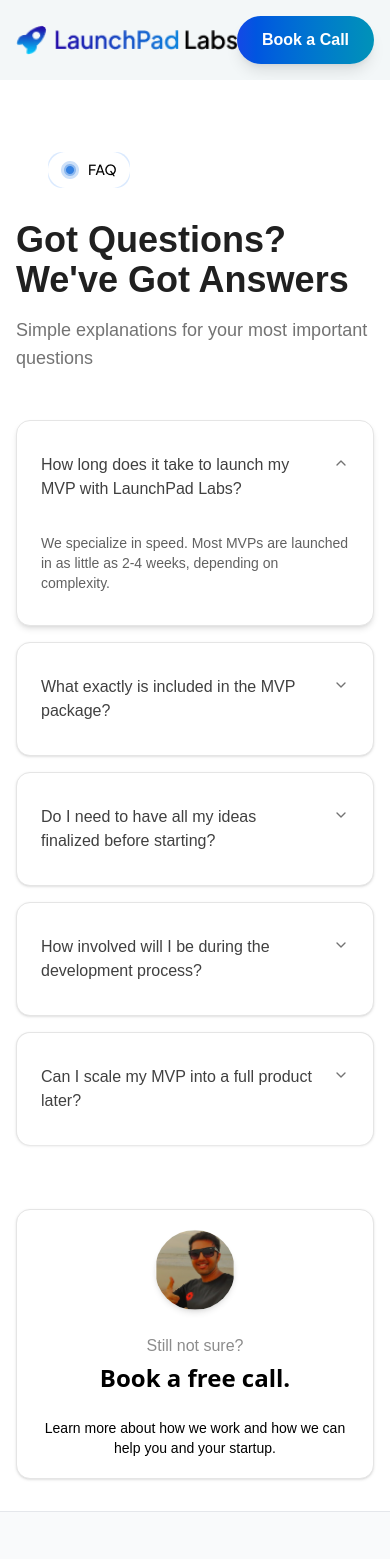
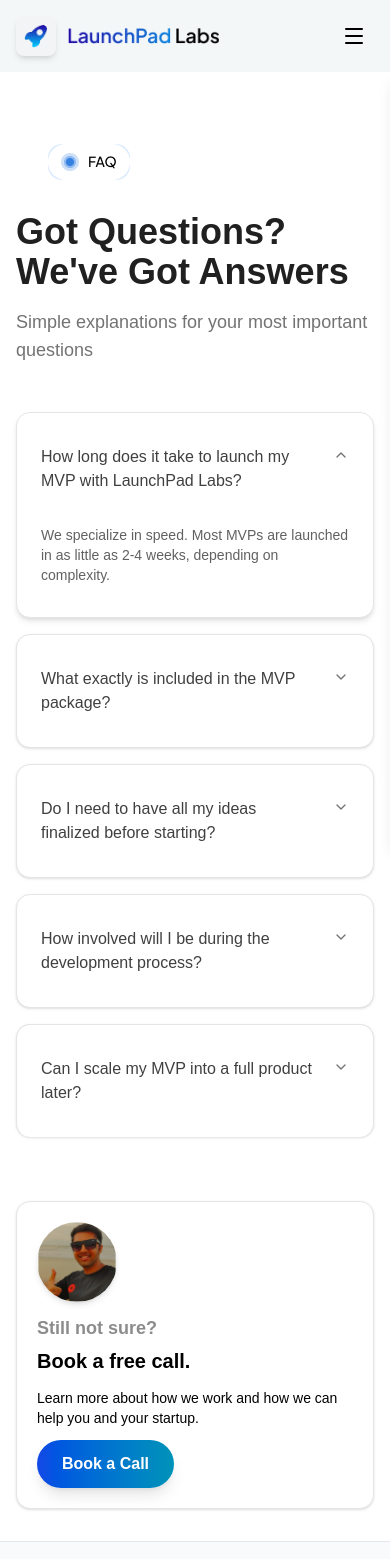
Before and after one commit to keshrinandan99/LaunchPadLabs, a React (Vite) app: page /faq in a window 390 px wide. Shown: the top 1559 px of the page. Built offline with nearby package versions, Linux system fonts and the light colour scheme.

Commit message:
v1 completed

```diff
--- a/src/components/Card.jsx
+++ b/src/components/Card.jsx
@@ -11,7 +11,8 @@ export const Card = ({
   onViewClick,
 }) => {
   return (
-    <article className="bg-card rounded-2xl shadow-sm hover:shadow-md transition-shadow duration-300 overflow-hidden border border-border">
+
+    <article className=" rounded-2xl shadow-sm hover:shadow-md transition-shadow duration-300 overflow-hidden ">
       <div className="grid md:grid-cols-2 gap-6 p-8 md:p-10">
         {/* Left Content */}
         <div className="flex flex-col justify-between space-y-6">
@@ -41,7 +42,7 @@ export const Card = ({
               variant="outline"
               size="lg"
               onClick={onViewClick}
-              className="group rounded-full border-2 border-primary text-primary hover:bg-primary hover:text-primary-foreground transition-all duration-300"
+              className="cursor-pointer group rounded-full border-2 border-blue-400 text-primary hover:transition-all duration-300"
             >
               View Case Study
               <ArrowUpRight className="ml-2 h-4 w-4 transition-transform group-hover:translate-x-0.5 group-hover:-translate-y-0.5" />
--- a/src/components/FAQ.jsx
+++ b/src/components/FAQ.jsx
@@ -7,7 +7,7 @@ import {
 } from "@/components/ui/accordion";
 //import { BookCallButton } from "@/components/BookCallButton";
 import { Card } from "@/components/ui/card";
-
+import { BookCallButton } from "./BookCallButton";
 
 const faqs = [
   {
@@ -80,20 +80,20 @@ export const FAQSection = () => {
           {/* CTA Card */}
           <div className="lg:col-span-1">
             <Card className="p-5 bg-card border border-border shadow-[var(--shadow-md)] rounded-xl relative top-8   ">
-              <div className="flex flex-col items-center text-center space-y-6">
+              <div className="flex flex-col items-start text-left space-y-3">
                 <img
                   src="/profileImg.png"
                   alt="Profile"
                   className="w-20 h-20 rounded-full object-cover shadow-[var(--shadow-md)]"
                 />
                 <div>
-                  <p className="text-[#8C8C8C] mb-1 font-jakarta text-semibold">Still not sure?</p>
-                  <h3 className="text-2xl font-semibold text-jakarta text-black">Book a free call.</h3>
+                  <p className="text-[#8C8C8C] mb-1 font-jakarta font-bold text-lg flex ">Still not sure?</p>
+                  <h3 className="text-[20px] font-semibold font-jakarta text-black">Book a free call.</h3>
                 </div>
-                <p className="text-sm text-black font-jakarta ">
+                <p className="text-sm text-black font-jakarta font-regular">
                   Learn more about how we work and how we can help you and your startup.
                 </p>
-                {/* <BookCallButton /> */}
+                <BookCallButton />
               </div>
             </Card>
           </div>
--- a/src/components/Navbar.jsx
+++ b/src/components/Navbar.jsx
@@ -1,8 +1,12 @@
-import React from 'react'
+import React, { useState } from 'react'
 import { navLinks } from '../constants/navLinks'
 import { Link } from 'react-router-dom'
 import { BookCallButton } from './BookCallButton'
+import { Menu, X } from 'lucide-react'
+
 function Navbar() {
+  const [isMenuOpen, setIsMenuOpen] = useState(false)
+
   // Function to convert label to route path
   const getRoutePath = (label) => {
     const routes = {
@@ -15,38 +19,48 @@ function Navbar() {
     return routes[label] || `/${label.toLowerCase()}`
   }
 
+  const toggleMenu = () => {
+    setIsMenuOpen(!isMenuOpen)
+  }
+
+  const closeMenu = () => {
+    setIsMenuOpen(false)
+  }
+
   return (
     <nav className='w-full bg-[#F3F7F8] px-4 sm:px-8 lg:px-20 py-4'>
       <div className='max-w-[1440px] mx-auto flex items-center justify-between'>
 
         {/* Logo Section */}
-        <div className='flex items-center gap-2 sm:gap-3'>
-          <Link to="/">
-            <img
-              src='/logo.png'
-              alt="logo"
-              className="w-8 sm:w-10 lg:w-12 h-auto cursor-pointer rounded-md hover:-translate-y-0.5 transition-all duration-300 ease-in-out"
-            />
+        <div className='flex items-center gap-3 sm:gap-5'>
+          <Link to="/" onClick={closeMenu}>
+            <div className='bg-gray-100 rounded-md shadow-md p-2 rounded-full'>
+              <img
+                src='/logo.png'
+                alt="logo"
+                className="w-6 sm:w-6 lg:w-8 h-auto cursor-pointer rounded-md hover:-translate-y-0.5 transition-all duration-300 ease-in-out"
+              />
+            </div>
           </Link>
 
-          <Link to="/">
+          <Link to="/" onClick={closeMenu}>
             <img
               src="/LaunchPad.png"
               alt="title"
-              className='h-5 sm:h-6 lg:h-7 w-auto cursor-pointer hover:-translate-y-0.5 transition-all duration-300 ease-in-out'
+              className='h-4 sm:h-5 lg:h-6 w-auto cursor-pointer hover:-translate-y-0.5 transition-all duration-300 ease-in-out'
             />
           </Link>
         </div>
 
-        {/* Navigation Links and Button */}
-        <div className='flex items-center gap-3 sm:gap-4 lg:gap-6'>
-          <ul className='hidden md:flex items-center gap-4 lg:gap-6 xl:gap-8'>
+        {/* Desktop Navigation Links and Button */}
+        <div className='hidden md:flex items-center gap-3 sm:gap-4 lg:gap-6'>
+          <ul className='flex items-center gap-4 lg:gap-6 xl:gap-8'>
             {navLinks.map(({label}) => {
               return(
                 <li key={label}>
                   <Link
                     to={getRoutePath(label)}
-                    className='text-black font-semibold opacity-80 text-sm cursor-pointer hover:opacity-100 hover:-translate-y-0.5 transition-all duration-300 ease-in-out whitespace-nowrap'
+                    className='text-black font-semibold opacity-80 text-sm cursor-pointer whitespace-nowrap hover:opacity-100 hover:-translate-y-0.5 transition-all duration-300 ease-in-out '
                   >
                     {label}
                   </Link>
@@ -54,10 +68,59 @@ function Navbar() {
               )
             })}
           </ul>
-
-          <BookCallButton title="Book a Call" />
+          <div className='flex justify-center items-center px-2 sm:px-6 md:px-8'>
+            <BookCallButton />
+          </div>
         </div>
 
+        {/* Mobile Menu Button */}
+        <button
+          onClick={toggleMenu}
+          className='md:hidden p-2 rounded-lg hover:bg-gray-200 transition-colors duration-200'
+          aria-label='Toggle menu'
+        >
+          {isMenuOpen ? (
+            <X className='w-6 h-6 text-black' />
+          ) : (
+            <Menu className='w-6 h-6 text-black' />
+          )}
+        </button>
+      </div>
+
+      {/* Mobile Menu Overlay */}
+      {isMenuOpen && (
+        <div
+          className='md:hidden fixed inset-0 bg-black bg-opacity-50 z-40 top-[72px]'
+          onClick={closeMenu}
+        />
+      )}
+
+      {/* Mobile Menu Drawer */}
+      <div
+        className={`md:hidden fixed top-[72px] right-0 h-[calc(100vh-72px)] w-64 bg-[#F3F7F8] shadow-lg z-50 transform transition-transform duration-300 ease-in-out ${
+          isMenuOpen ? 'translate-x-0' : 'translate-x-full'
+        }`}
+      >
+        <div className='flex flex-col p-6 gap-6'>
+          <ul className='flex flex-col gap-4'>
+            {navLinks.map(({label}) => {
+              return(
+                <li key={label}>
+                  <Link
+                    to={getRoutePath(label)}
+                    onClick={closeMenu}
+                    className='text-black font-semibold opacity-80 text-base cursor-pointer hover:opacity-100 transition-opacity duration-200 block py-2'
+                  >
+                    {label}
+                  </Link>
+                </li>
+              )
+            })}
+          </ul>
+          <div className='pt-4 border-t border-gray-300'>
+            <BookCallButton />
+          </div>
+        </div>
       </div>
     </nav>
   )
--- a/src/components/PricingPage.tsx
+++ b/src/components/PricingPage.tsx
@@ -23,7 +23,7 @@ export default function PricingPage() {
         {/* Pricing Cards */}
         <div className="grid md:grid-cols-2 gap-8 items-center">
           {/* MVP Development Card */}
-          <div className="bg-[#F5F5F5] rounded-3xl p-8 border  shadow-lg bg-gray-50 p-4 border-gray-200   ">
+          <div className="bg-[#F5F5F5] rounded-3xl p-8 border border-gray-200 shadow-lg">
             <div className="flex items-start justify-between mb-6">
               <div className="w-17 h-17 rounded-lg flex items-center justify-center  ">
                 <img src="/rocket.png" alt="rocket" className="w-full h-full" />
@@ -80,7 +80,7 @@ export default function PricingPage() {
 
           {/* Growth Retainer Package Card */}
           <div className="relative">
-            <div className="absolute -top-4 right-8 bg-blue-500 text-white font-jakarta font-bold px-6 py-2 rounded-full text-sm">
+            <div className="absolute -top-4 right-8 bg-blue-500 text-white font-jakarta font-bold px-6 py-2 rounded-full text-sm z-10">
               Most Popular
             </div>
 
--- a/src/index.css
+++ b/src/index.css
@@ -3,6 +3,10 @@
 @import "tw-animate-css";
 
 @custom-variant dark (&:is(.dark *));
+
+
+
+/* Removed global background override to prevent conflicts with component-specific backgrounds */
 
 .font-jakarta {
   font-family: 'Plus Jakarta Sans', sans-serif;
@@ -77,10 +81,6 @@ main {
 
       ul {
         @apply flex-center gap-8;
-
-        a {
-          @apply hidden md:block text-white opacity-80  text-sm cursor-pointer hover:opacity-100 transition-all duration-300 ease-in-out;
-        }
       }
     }
   }
```
Also changed, not shown: src/components/Footer.jsx (+12 -10 lines).
